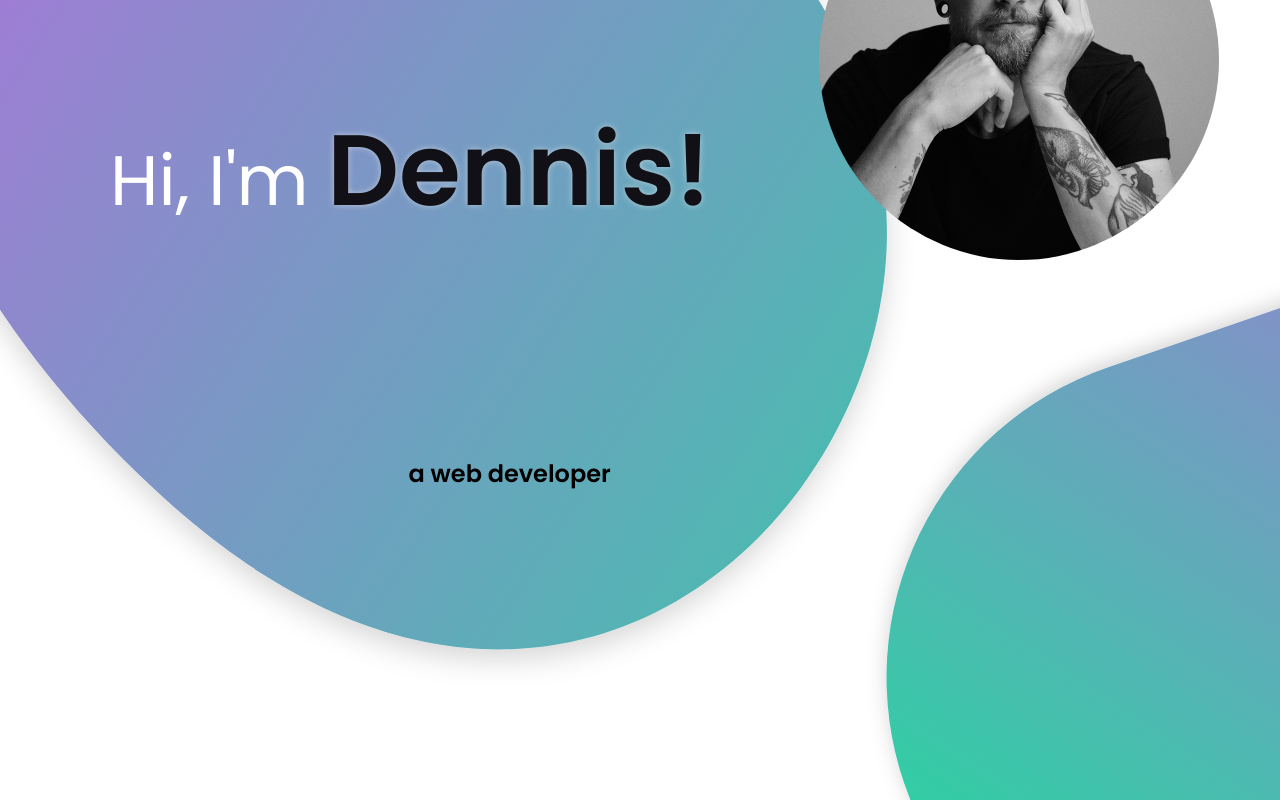
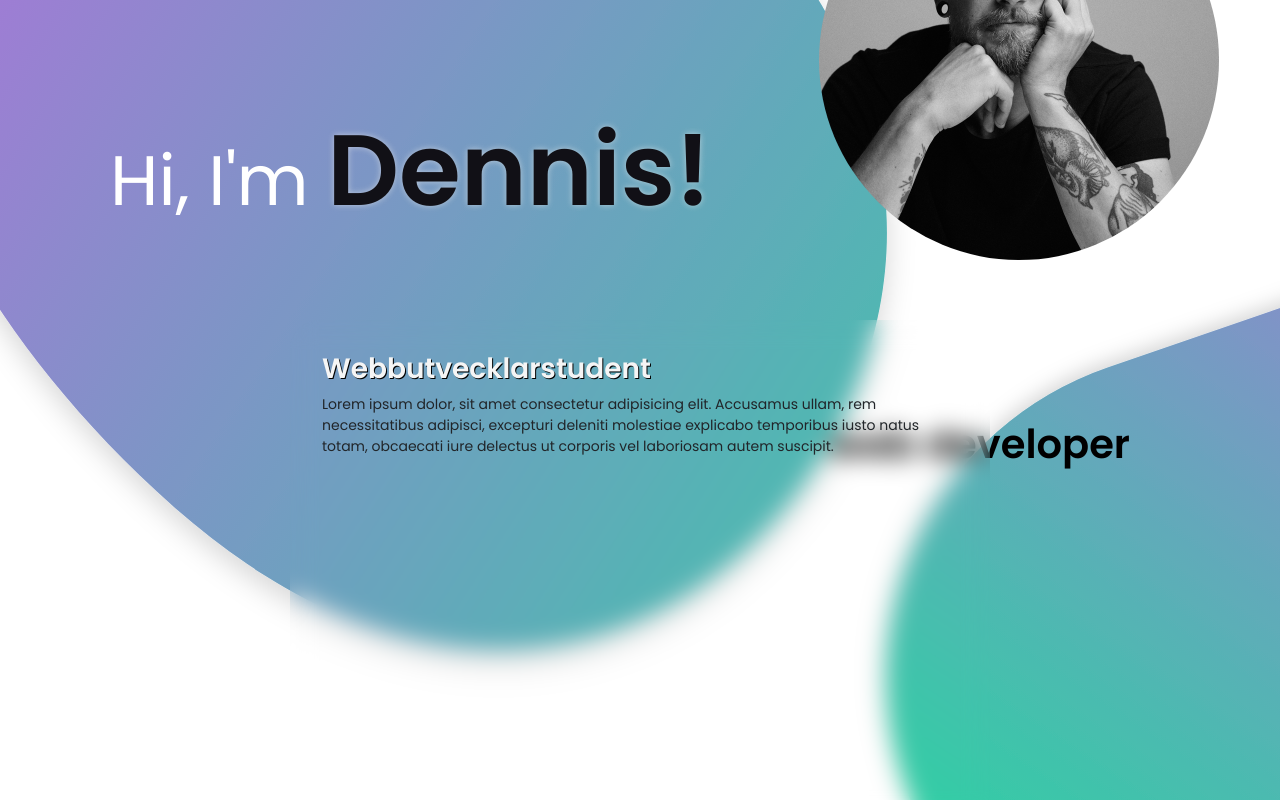
Before and after one commit to dennisGustavsson/portfolio-site, a Vue app: page / in a window 1280 px wide. Shown: the part 280-1080 px from the top of the page. Built offline with nearby package versions, Linux system fonts and the light colour scheme.

Commit message:
more styling and positioning

```diff
--- a/src/App.vue
+++ b/src/App.vue
@@ -4,7 +4,7 @@ import Navbar from "./components/Navbar.vue";
 </script>
 
 <template>
-  <Navbar />
+  <!-- <Navbar /> -->
 
   <RouterView />
 </template>
--- a/src/components/Navbar.vue
+++ b/src/components/Navbar.vue
@@ -2,7 +2,7 @@
   <nav>
     <div class="navbar">
       <RouterLink class="link" to="/">Home</RouterLink>
-      <RouterLink class="link" to="/about">About</RouterLink>
+      <!-- <RouterLink class="link" to="/about">About</RouterLink> -->
     </div>
   </nav>
 </template>
--- a/src/router/index.js
+++ b/src/router/index.js
@@ -9,14 +9,14 @@ const router = createRouter({
       name: 'home',
       component: HomeView
     },
-    {
-      path: '/about',
-      name: 'about',
-      // route level code-splitting
-      // this generates a separate chunk (About.[hash].js) for this route
-      // which is lazy-loaded when the route is visited.
-      component: () => import('../views/AboutView.vue')
-    }
+    // {
+    //   path: '/about',
+    //   name: 'about',
+    //   // route level code-splitting
+    //   // this generates a separate chunk (About.[hash].js) for this route
+    //   // which is lazy-loaded when the route is visited.
+    //   component: () => import('../views/AboutView.vue')
+    // }
   ]
 })
 
--- a/src/views/HomeView.vue
+++ b/src/views/HomeView.vue
@@ -8,6 +8,7 @@ const updateParallax = () => {
   const shapeTwo = document.getElementById("shapeTwo");
   const portrait = document.getElementById("portrait");
   const helloSection = document.querySelector(".hello-section");
+  const webdevSection = document.querySelector(".webdev");
 
   // Adjust these factors to control the speed of the parallax effect
   helloSection.style.transform = `translateY(${scrollY * 1.4}px)`;
@@ -28,7 +29,7 @@ const updateParallax = () => {
     opacity = 1 - (scrollY - startFade) / (endFade - startFade);
     opacity = Math.max(opacity, 0); // Ensure opacity doesn't go below 0
   }
-
+  webdevSection.style.opacity = opacity;
   helloSection.style.opacity = opacity;
 };
 
@@ -51,9 +52,23 @@ onUnmounted(() => {
     />
     <div class="hello-section">
       <h2>Hi, I'm <span>Dennis!</span></h2>
+    </div>
+    <div class="webdev">
       <h4>a web developer</h4>
     </div>
     <img src="../assets/imgs/shapeTwo.svg" alt="colorful shape" id="shapeTwo" />
+
+    <section class="aboutSection">
+      <div class="container">
+        <h3>Webbutvecklarstudent</h3>
+        <p>
+          Lorem ipsum dolor, sit amet consectetur adipisicing elit. Accusamus
+          ullam, rem necessitatibus adipisci, excepturi deleniti molestiae
+          explicabo temporibus iusto natus totam, obcaecati iure delectus ut
+          corporis vel laboriosam autem suscipit.
+        </p>
+      </div>
+    </section>
   </main>
 </template>
 
@@ -119,19 +134,30 @@ onUnmounted(() => {
         }
       }
     }
+  }
+  .webdev {
+    position: relative;
     h4 {
-      position: fixed;
+      position: absolute;
+      // position: fixed;
+      z-index: -2;
       color: white;
       font-weight: 600;
-      top: 350px;
-      left: -70px;
+      top: 730px;
+      left: 30px;
       @include md {
-        left: 200px;
+        left: 400px;
+        top: 900px;
       }
       @include xl {
+        top: 700px;
         left: auto;
-        right: 100px;
+        right: 150px;
         color: black;
+        font-size: 40px;
+      }
+      @include xxl {
+        color: white;
       }
     }
   }
@@ -157,7 +183,7 @@ onUnmounted(() => {
     top: 600px;
     left: -350px;
     width: 800px;
-    z-index: -2;
+    z-index: -3;
     @include md {
       width: 1100px;
       left: -100px;
@@ -173,5 +199,48 @@ onUnmounted(() => {
       right: -10%;
     }
   }
+
+  .aboutSection {
+    display: flex;
+    justify-content: center;
+    .container {
+      align-self: center;
+      max-width: 700px;
+      height: 500px;
+      background-color: rgba(233, 233, 233, 0);
+
+      border-radius: 30px;
+      backdrop-filter: blur(12px);
+      top: auto;
+      position: absolute;
+      bottom: 200px;
+      padding: 2rem;
+      margin-inline: 1rem;
+
+      @include md {
+        bottom: 350px;
+      }
+
+      @include lg {
+        top: auto;
+        position: absolute;
+        bottom: 700px;
+        padding: 2rem;
+      }
+      @include xl {
+        bottom: 500px;
+      }
+
+      h3 {
+        // color: rgb(185, 100, 206);
+        color: whitesmoke;
+        font-weight: 600;
+        text-shadow: 1px 1px 0px #000000;
+      }
+      p {
+        font-size: 14px;
+      }
+    }
+  }
 }
 </style>
```
